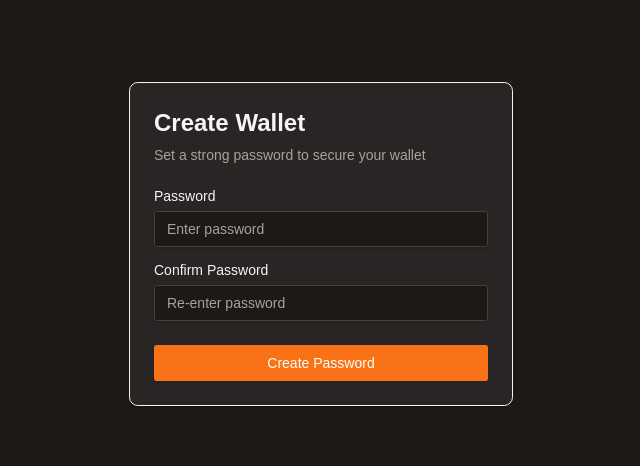
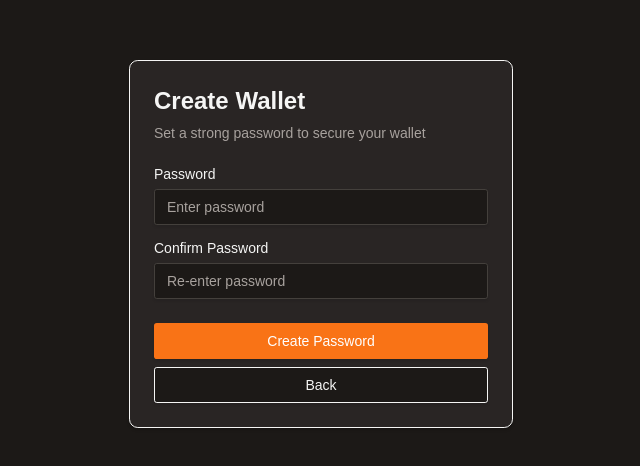
Before and after one commit to LeEhteshaam/p_wallet, a SvelteKit app: page /create/password in a window 1280 px wide. Shown: the part 156-622 px from the top of the page, without its empty margins (319-959 px from the left). Built offline with nearby package versions, Linux system fonts and the light colour scheme.

Commit message:
fix: added back button for create/password page

```diff
--- a/src/routes/+page.svelte
+++ b/src/routes/+page.svelte
@@ -35,16 +35,6 @@
             </Card.Header>
             <Card.Content>
                 <div class="flex flex-col gap-4">
-                    <div
-                        class="rounded-md border border-blue-200 bg-blue-50 dark:border-blue-900 dark:bg-blue-950 p-3"
-                    >
-                        <p class="text-xs text-blue-800 dark:text-blue-200">
-                            <span class="font-semibold">🔐 Self-Custodial:</span
-                            > Your keys never leave this device. Only you have access
-                            to your funds.
-                        </p>
-                    </div>
-
                     <Button
                         class="w-full"
                         size="lg"
--- a/src/routes/create/password/+page.svelte
+++ b/src/routes/create/password/+page.svelte
@@ -143,6 +143,13 @@
             <Button type="submit" class="w-full" onclick={handleSubmit}>
                 Create Password
             </Button>
+            <Button
+                variant="outline"
+                class="w-full"
+                onclick={() => goto("/")}
+            >
+                Back
+            </Button>
         </Card.Footer>
     </Card.Root>
 </div>
```
Also changed, not shown: src/routes/import/password/+page.svelte (+14 -5 lines).
